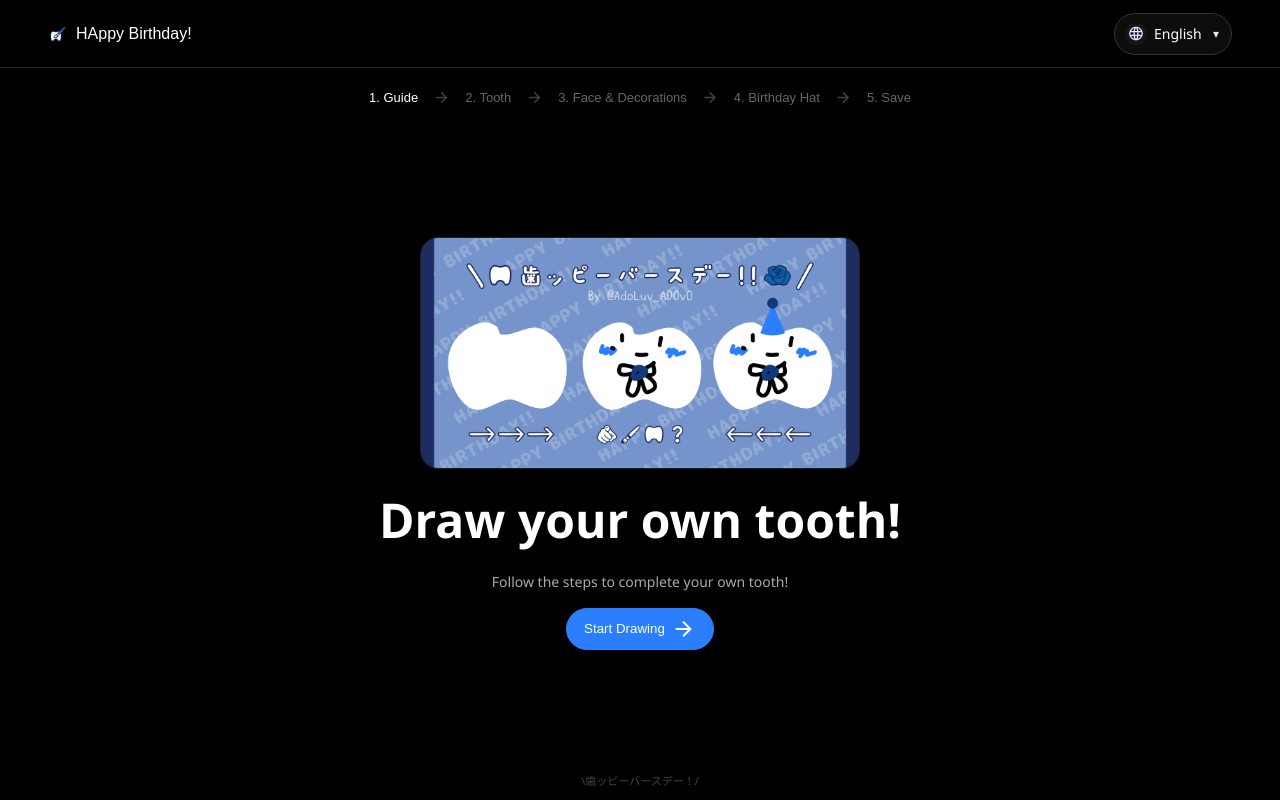
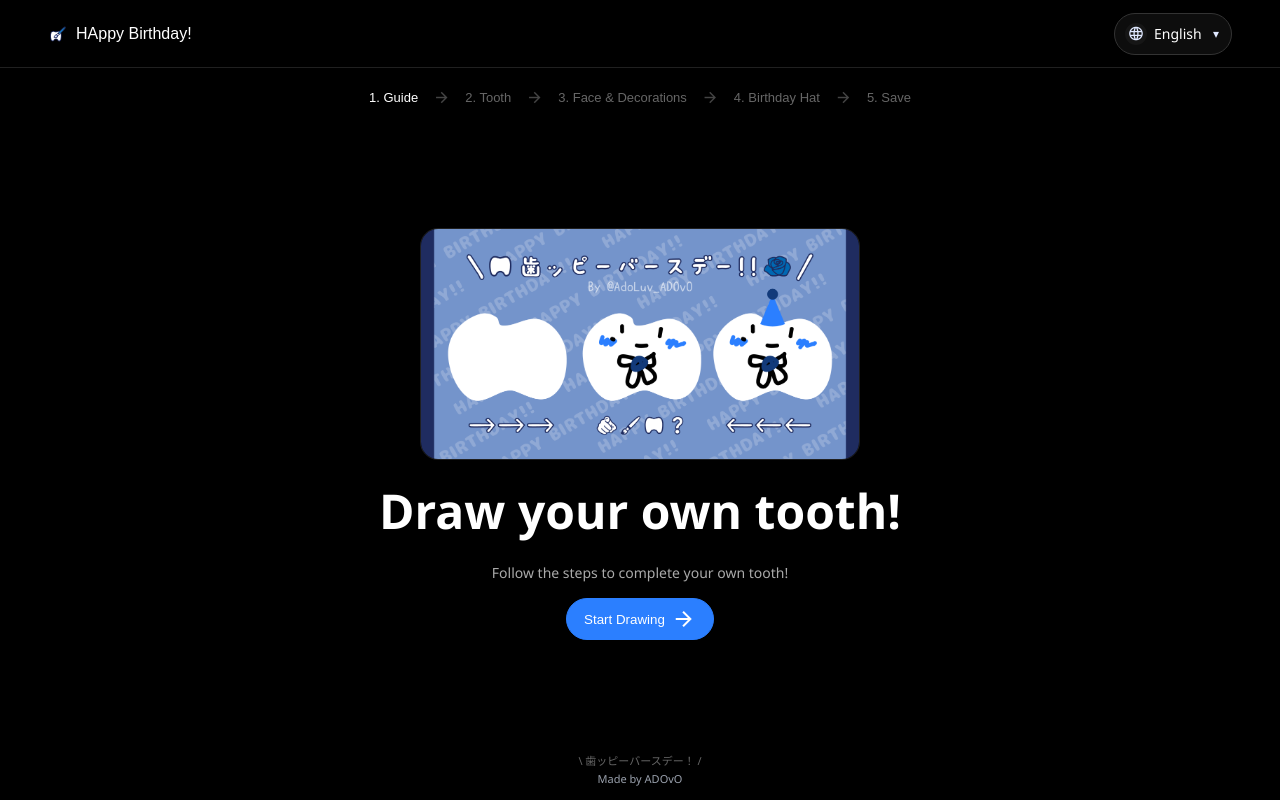
Before and after one commit to AdoLuv-ADOvO/HAppy-Birthday, a React (Vite) app: page / in a window 1280 px wide. Built offline with nearby package versions, Linux system fonts and the light colour scheme; a web font is replaced by a local one.

Commit message:
Update description and footer

```diff
--- a/index.html
+++ b/index.html
@@ -5,10 +5,10 @@
     <meta charset="UTF-8">
     <meta name="viewport" content="width=device-width,initial-scale=1,viewport-fit=cover">
     <meta name="theme-color" content="#000">
-    <meta name="description" content="HAppy Birthday! Draw your own tooth artwork and save it as PNG or SVG.">
+    <meta name="description" content="HAppy Birthday! Let's draw your own tooth!">
     <meta property="og:url" content="https://adoluv-adovo.github.io/HAppy-Birthday/">
     <meta property="og:title" content="HAppy Birthday!">
-    <meta property="og:description" content="HAppy Birthday! Draw your own tooth artwork and save it as PNG or SVG.">
+    <meta property="og:description" content="HAppy Birthday! Let's draw your own tooth!">
     <meta property="og:type" content="website">
     <meta property="og:image" content="https://adoluv-adovo.github.io/HAppy-Birthday/assets/cover-D22hN-CO.png">
     <meta property="og:image:alt" content="HAppy Birthday cover artwork">
--- a/src/App.tsx
+++ b/src/App.tsx
@@ -841,7 +841,19 @@ export default function App() {
                     {err && <div className="error">{err}</div>}
                 </section>
             )}
-            <footer>\歯ッピーバースデー！/</footer>
+            <footer>
+                <div>\ 歯ッピーバースデー！ /</div>
+                <div>
+                    Made by <a
+                        href="https://lit.link/zh-tw/ADOvO"
+                        target="_blank"
+                        rel="noreferrer"
+                        aria-label="ADOvO's profile"
+                    >
+                        ADOvO
+                    </a>
+                </div>
+            </footer>
         </main>
     );
 }
--- a/src/styles.css
+++ b/src/styles.css
@@ -406,9 +406,35 @@ button.primary {
 
 footer {
     text-align: center;
+    padding: 12px;
+    display: flex;
+    flex-direction: column;
+    gap: 2px;
     color: #444;
     font-size: 11px;
-    padding: 12px;
+    line-height: 1.5;
+}
+
+footer div:first-child {
+    color: #666;
+}
+
+footer div:last-child {
+    color: #9aa1ad;
+}
+
+footer a {
+    color: #9aa1ad;
+    font-size: 11px;
+    text-decoration: none;
+    transition: opacity 0.2s ease;
+}
+
+footer a:hover,
+footer a:focus-visible {
+    opacity: 0.8;
+    text-decoration: underline;
+    outline: none;
 }
 
 @media (max-width: 600px) {
```
